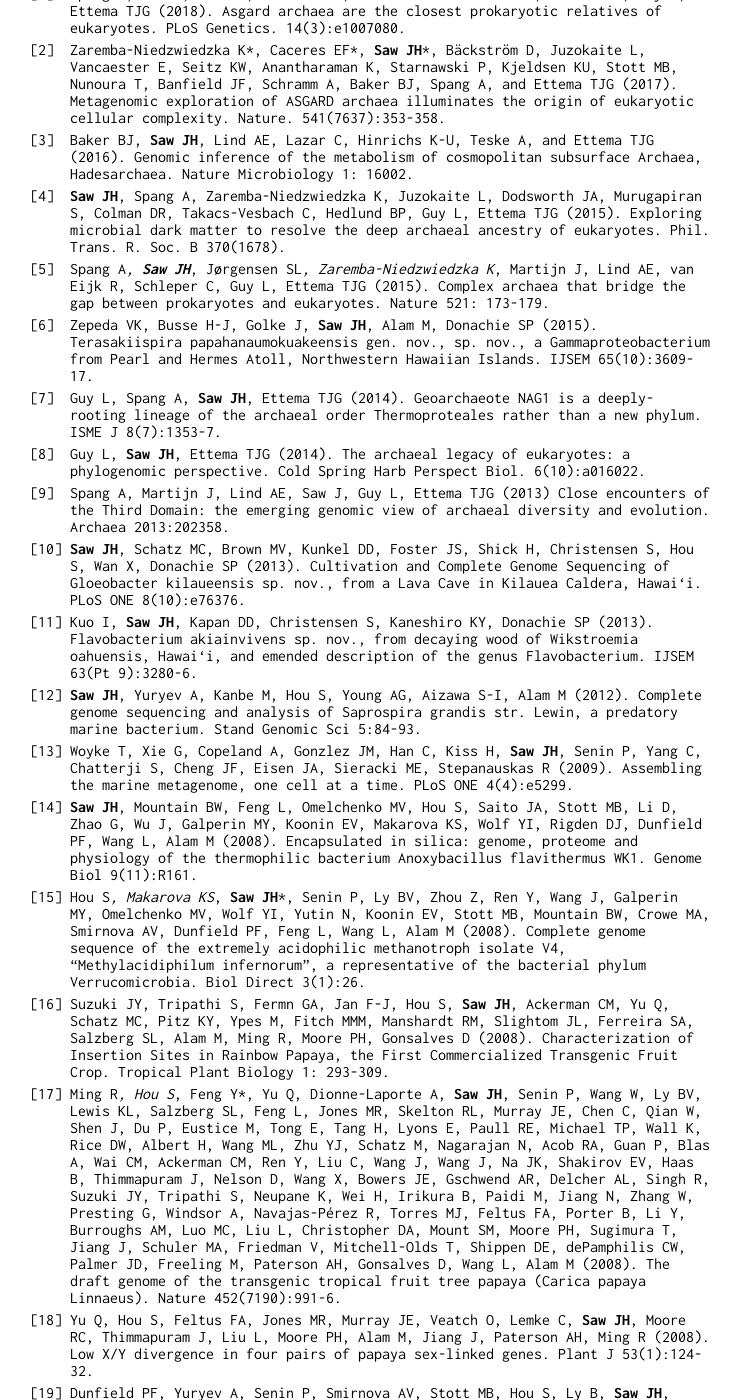
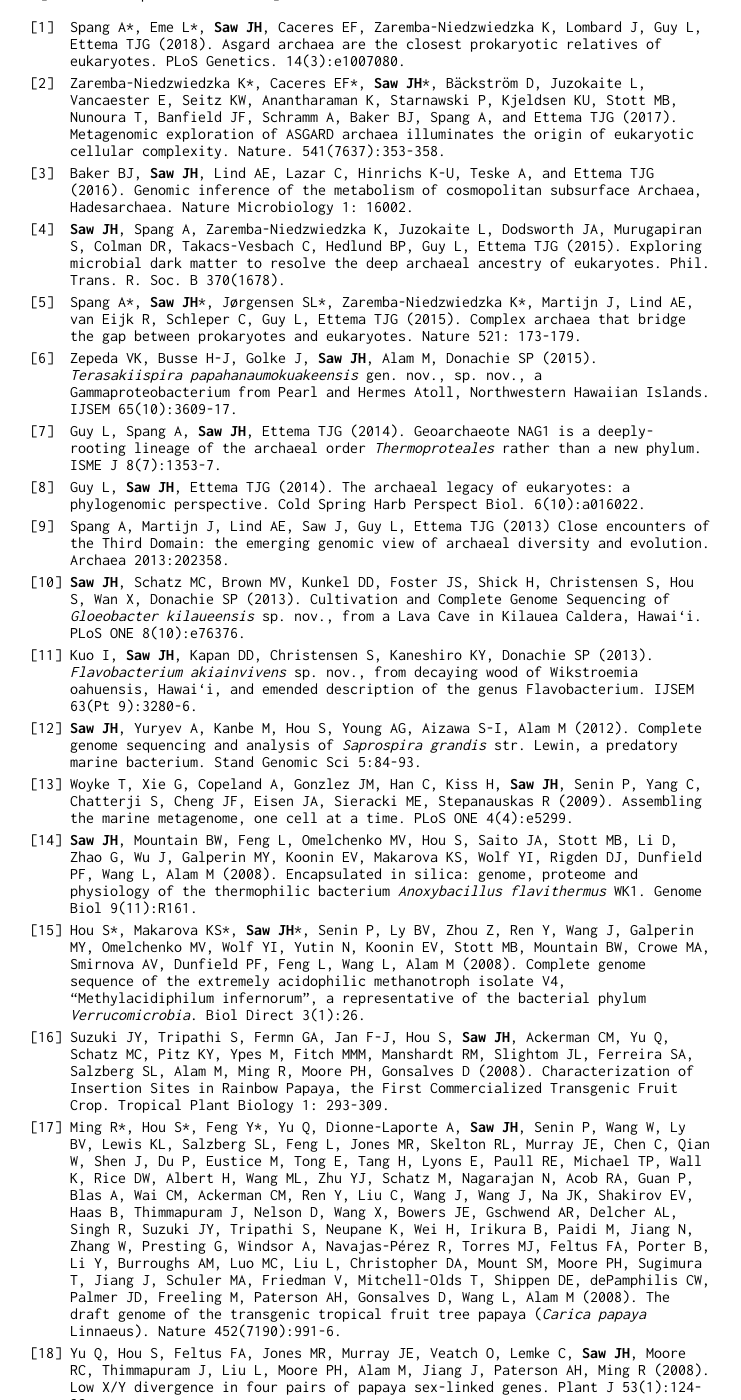
Before and after one commit to jimmysaw/jimmysaw.github.io, a Jekyll site: the page built from pub.md, in a window 1280 px wide and 1400 px high, scrolled down 274 px. Shown: the whole window, without its empty margins (250-991 px from the left). Built offline with Jekyll 4.4.1, drawn with Linux system fonts in a browser that asks for light colours; our own code applies the rules of GitHub Pages for plain Markdown files; part of the change alters nothing that is shown; some of the changed text lies outside the part shown.

Commit message:
edited pub list

```diff
--- a/pub.md
+++ b/pub.md
@@ -6,27 +6,28 @@ is_contact: true
 TODO
 
 ## Published
+[\* denotes equal contribution]
 
-1. Spang A*, Eme L*, **Saw JH**, Caceres EF, Zaremba-Niedzwiedzka K, Lombard J, Guy L, Ettema TJG (2018). Asgard archaea are the closest prokaryotic relatives of eukaryotes. PLoS Genetics. 14(3):e1007080.
+1. Spang A\*, Eme L\*, **Saw JH**, Caceres EF, Zaremba-Niedzwiedzka K, Lombard J, Guy L, Ettema TJG (2018). Asgard archaea are the closest prokaryotic relatives of eukaryotes. PLoS Genetics. 14(3):e1007080.
 1. Zaremba-Niedzwiedzka K\*, Caceres EF\*, **Saw JH**\*, Bäckström D, Juzokaite L, Vancaester E, Seitz KW, Anantharaman K, Starnawski P, Kjeldsen KU, Stott MB, Nunoura T, Banfield JF, Schramm A, Baker BJ, Spang A, and Ettema TJG (2017). Metagenomic exploration of ASGARD archaea illuminates the origin of eukaryotic cellular complexity. Nature. 541(7637):353-358.
 1. Baker BJ, **Saw JH**, Lind AE, Lazar C, Hinrichs K-U, Teske A, and Ettema TJG (2016). Genomic inference of the metabolism of cosmopolitan subsurface Archaea, Hadesarchaea. Nature Microbiology 1: 16002.
 1. **Saw JH**, Spang A, Zaremba-Niedzwiedzka K, Juzokaite L, Dodsworth JA, Murugapiran S, Colman DR, Takacs-Vesbach C, Hedlund BP, Guy L, Ettema TJG (2015). Exploring microbial dark matter to resolve the deep archaeal ancestry of eukaryotes. Phil. Trans. R. Soc. B 370(1678).
-1. Spang A*, **Saw JH***, Jørgensen SL*, Zaremba-Niedzwiedzka K*, Martijn J, Lind AE, van Eijk R, Schleper C, Guy L, Ettema TJG (2015). Complex archaea that bridge the gap between prokaryotes and eukaryotes. Nature 521: 173-179.
-1. Zepeda VK, Busse H-J, Golke J, **Saw JH**, Alam M, Donachie SP (2015). Terasakiispira papahanaumokuakeensis gen. nov., sp. nov., a Gammaproteobacterium from Pearl and Hermes Atoll, Northwestern Hawaiian Islands. IJSEM 65(10):3609-17.
-1. Guy L, Spang A, **Saw JH**, Ettema TJG (2014). Geoarchaeote NAG1 is a deeply-rooting lineage of the archaeal order Thermoproteales rather than a new phylum. ISME J 8(7):1353-7.
+1. Spang A\*, **Saw JH**\*, Jørgensen SL\*, Zaremba-Niedzwiedzka K\*, Martijn J, Lind AE, van Eijk R, Schleper C, Guy L, Ettema TJG (2015). Complex archaea that bridge the gap between prokaryotes and eukaryotes. Nature 521: 173-179.
+1. Zepeda VK, Busse H-J, Golke J, **Saw JH**, Alam M, Donachie SP (2015). *Terasakiispira papahanaumokuakeensis* gen. nov., sp. nov., a Gammaproteobacterium from Pearl and Hermes Atoll, Northwestern Hawaiian Islands. IJSEM 65(10):3609-17.
+1. Guy L, Spang A, **Saw JH**, Ettema TJG (2014). Geoarchaeote NAG1 is a deeply-rooting lineage of the archaeal order *Thermoproteales* rather than a new phylum. ISME J 8(7):1353-7.
 1. Guy L, **Saw JH**, Ettema TJG (2014). The archaeal legacy of eukaryotes: a phylogenomic perspective. Cold Spring Harb Perspect Biol. 6(10):a016022.
 1. Spang A, Martijn J, Lind AE, Saw J, Guy L, Ettema TJG (2013) Close encounters of the Third Domain: the emerging genomic view of archaeal diversity and evolution. Archaea 2013:202358.
-1. **Saw JH**, Schatz MC, Brown MV, Kunkel DD, Foster JS, Shick H, Christensen S, Hou S, Wan X, Donachie SP (2013).  Cultivation and Complete Genome Sequencing of Gloeobacter kilaueensis sp. nov., from a Lava Cave in Kilauea Caldera, Hawai‘i. PLoS ONE 8(10):e76376.
-1. Kuo I, **Saw JH**, Kapan DD, Christensen S, Kaneshiro KY, Donachie SP (2013). Flavobacterium akiainvivens sp. nov., from decaying wood of Wikstroemia oahuensis, Hawai‘i, and emended description of the genus Flavobacterium. IJSEM 63(Pt 9):3280-6.
-1. **Saw JH**, Yuryev A, Kanbe M, Hou S, Young AG, Aizawa S-I, Alam M (2012). Complete genome sequencing and analysis of Saprospira grandis str. Lewin, a predatory marine bacterium. Stand Genomic Sci 5:84-93.
+1. **Saw JH**, Schatz MC, Brown MV, Kunkel DD, Foster JS, Shick H, Christensen S, Hou S, Wan X, Donachie SP (2013).  Cultivation and Complete Genome Sequencing of *Gloeobacter kilaueensis* sp. nov., from a Lava Cave in Kilauea Caldera, Hawai‘i. PLoS ONE 8(10):e76376.
+1. Kuo I, **Saw JH**, Kapan DD, Christensen S, Kaneshiro KY, Donachie SP (2013). *Flavobacterium akiainvivens* sp. nov., from decaying wood of Wikstroemia oahuensis, Hawai‘i, and emended description of the genus Flavobacterium. IJSEM 63(Pt 9):3280-6.
+1. **Saw JH**, Yuryev A, Kanbe M, Hou S, Young AG, Aizawa S-I, Alam M (2012). Complete genome sequencing and analysis of *Saprospira grandis* str. Lewin, a predatory marine bacterium. Stand Genomic Sci 5:84-93.
 1. Woyke T, Xie G, Copeland A, Gonzlez JM, Han C, Kiss H, **Saw JH**, Senin P, Yang C, Chatterji S, Cheng JF, Eisen JA, Sieracki ME, Stepanauskas R (2009). Assembling the marine metagenome, one cell at a time. PLoS ONE 4(4):e5299.
-1. **Saw JH**, Mountain BW, Feng L, Omelchenko MV, Hou S, Saito JA, Stott MB, Li D, Zhao G, Wu J, Galperin MY, Koonin EV, Makarova KS, Wolf YI, Rigden DJ, Dunfield PF, Wang L, Alam M (2008). Encapsulated in silica: genome, proteome and physiology of the thermophilic bacterium Anoxybacillus flavithermus WK1. Genome Biol 9(11):R161.
-1. Hou S*, Makarova KS*, **Saw JH***, Senin P, Ly BV, Zhou Z, Ren Y, Wang J, Galperin MY, Omelchenko MV, Wolf YI, Yutin N, Koonin EV, Stott MB, Mountain BW, Crowe MA, Smirnova AV, Dunfield PF, Feng L, Wang L, Alam M (2008). Complete genome sequence of the extremely acidophilic methanotroph isolate V4, “Methylacidiphilum infernorum”, a representative of the bacterial phylum Verrucomicrobia. Biol Direct 3(1):26.
+1. **Saw JH**, Mountain BW, Feng L, Omelchenko MV, Hou S, Saito JA, Stott MB, Li D, Zhao G, Wu J, Galperin MY, Koonin EV, Makarova KS, Wolf YI, Rigden DJ, Dunfield PF, Wang L, Alam M (2008). Encapsulated in silica: genome, proteome and physiology of the thermophilic bacterium *Anoxybacillus flavithermus* WK1. Genome Biol 9(11):R161.
+1. Hou S\*, Makarova KS\*, **Saw JH**\*, Senin P, Ly BV, Zhou Z, Ren Y, Wang J, Galperin MY, Omelchenko MV, Wolf YI, Yutin N, Koonin EV, Stott MB, Mountain BW, Crowe MA, Smirnova AV, Dunfield PF, Feng L, Wang L, Alam M (2008). Complete genome sequence of the extremely acidophilic methanotroph isolate V4, “Methylacidiphilum infernorum”, a representative of the bacterial phylum *Verrucomicrobia*. Biol Direct 3(1):26.
 1. Suzuki JY, Tripathi S, Fermn GA, Jan F-J, Hou S, **Saw JH**, Ackerman CM, Yu Q, Schatz MC, Pitz KY, Ypes M, Fitch MMM, Manshardt RM, Slightom JL, Ferreira SA, Salzberg SL, Alam M, Ming R, Moore PH, Gonsalves D (2008). Characterization of Insertion Sites in Rainbow Papaya, the First Commercialized Transgenic Fruit Crop. Tropical Plant Biology 1: 293-309.
-1. Ming R*, Hou S*, Feng Y*, Yu Q, Dionne-Laporte A, **Saw JH**, Senin P, Wang W, Ly BV, Lewis KL, Salzberg SL, Feng L, Jones MR, Skelton RL, Murray JE, Chen C, Qian W, Shen J, Du P, Eustice M, Tong E, Tang H, Lyons E, Paull RE, Michael TP, Wall K, Rice DW, Albert H, Wang ML, Zhu YJ, Schatz M, Nagarajan N, Acob RA, Guan P, Blas A, Wai CM, Ackerman CM, Ren Y, Liu C, Wang J, Wang J, Na JK, Shakirov EV, Haas B, Thimmapuram J, Nelson D, Wang X, Bowers JE, Gschwend AR, Delcher AL, Singh R, Suzuki JY, Tripathi S, Neupane K, Wei H, Irikura B, Paidi M, Jiang N, Zhang W, Presting G, Windsor A, Navajas-Pérez R, Torres MJ, Feltus FA, Porter B, Li Y, Burroughs AM, Luo MC, Liu L, Christopher DA, Mount SM, Moore PH, Sugimura T, Jiang J, Schuler MA, Friedman V, Mitchell-Olds T, Shippen DE, dePamphilis CW, Palmer JD, Freeling M, Paterson AH, Gonsalves D, Wang L, Alam M (2008). The draft genome of the transgenic tropical fruit tree papaya (Carica papaya Linnaeus). Nature 452(7190):991-6.
+1. Ming R\*, Hou S\*, Feng Y\*, Yu Q, Dionne-Laporte A, **Saw JH**, Senin P, Wang W, Ly BV, Lewis KL, Salzberg SL, Feng L, Jones MR, Skelton RL, Murray JE, Chen C, Qian W, Shen J, Du P, Eustice M, Tong E, Tang H, Lyons E, Paull RE, Michael TP, Wall K, Rice DW, Albert H, Wang ML, Zhu YJ, Schatz M, Nagarajan N, Acob RA, Guan P, Blas A, Wai CM, Ackerman CM, Ren Y, Liu C, Wang J, Wang J, Na JK, Shakirov EV, Haas B, Thimmapuram J, Nelson D, Wang X, Bowers JE, Gschwend AR, Delcher AL, Singh R, Suzuki JY, Tripathi S, Neupane K, Wei H, Irikura B, Paidi M, Jiang N, Zhang W, Presting G, Windsor A, Navajas-Pérez R, Torres MJ, Feltus FA, Porter B, Li Y, Burroughs AM, Luo MC, Liu L, Christopher DA, Mount SM, Moore PH, Sugimura T, Jiang J, Schuler MA, Friedman V, Mitchell-Olds T, Shippen DE, dePamphilis CW, Palmer JD, Freeling M, Paterson AH, Gonsalves D, Wang L, Alam M (2008). The draft genome of the transgenic tropical fruit tree papaya (*Carica papaya* Linnaeus). Nature 452(7190):991-6.
 1. Yu Q, Hou S, Feltus FA, Jones MR, Murray JE, Veatch O, Lemke C, **Saw JH**, Moore RC, Thimmapuram J, Liu L, Moore PH, Alam M, Jiang J, Paterson AH, Ming R (2008). Low X/Y divergence in four pairs of papaya sex-linked genes. Plant J 53(1):124-32.
-1. Dunfield PF, Yuryev A, Senin P, Smirnova AV, Stott MB, Hou S, Ly B, **Saw JH**, Zhou Z, Ren Y, Wang J, Mountain BW, Crowe MA, Weatherby TM, Bodelier PL, Liesack W, Feng L, Wang L, Alam M (2007). Methane oxidation by an extremely acidophilic bacterium of the phylum Verrucomicrobia. Nature 450(7171):879-82.
+1. Dunfield PF, Yuryev A, Senin P, Smirnova AV, Stott MB, Hou S, Ly B, **Saw JH**, Zhou Z, Ren Y, Wang J, Mountain BW, Crowe MA, Weatherby TM, Bodelier PL, Liesack W, Feng L, Wang L, Alam M (2007). Methane oxidation by an extremely acidophilic bacterium of the phylum *Verrucomicrobia*. Nature 450(7171):879-82.
 1. Chen C, Yu Q, Hou S, Li Y, Eustice M, Skelton RL, Veatch O, Herdes R, Diebold L, Saw J, Feng Y, Qian W, Bynum L, Wang L, Moore PH, Paull RE, Alam M, Ming R (2007). Construction of a Sequence-Tagged High Density Genetic Map of Papaya. Genetics 177(4):2481-91.
 1. Yu Q, Hou S, Hobza R, Feltus FA, Wang X, Jin W, Skelton RL, Blas A, Lemke C, **Saw JH**, Moore PH, Alam M, Jiang J, Paterson AH, Vyskot B, Ming R (2007). Chromosomal location and gene paucity of the male specific region on papaya Y chromosome. Mol Genet Genomics 278(2):177-85.
-1. Hou S, **Saw JH**, Lee KS, Freitas TA, Belisle C, Kawarabayasi Y, Donachie SP, Galperin MY, Koonin EV, Makarova KS, Omelchenko MV, Sorokin A, Wolf Y, Li Q, Keum YS, Campbell S, Denery J, Aizawa S-I, Shibata S, Malaho  A and Alam M (2004). Genome sequence of the deep-sea gamma-proteobacterium Idiomarina loihiensis reveals amino acid fermentation as a source of carbon and energy. PNAS 101 (52): 18036-18041.
+1. Hou S, **Saw JH**, Lee KS, Freitas TA, Belisle C, Kawarabayasi Y, Donachie SP, Galperin MY, Koonin EV, Makarova KS, Omelchenko MV, Sorokin A, Wolf Y, Li Q, Keum YS, Campbell S, Denery J, Aizawa S-I, Shibata S, Malaho  A and Alam M (2004). Genome sequence of the deep-sea gamma-proteobacterium *Idiomarina loihiensis* reveals amino acid fermentation as a source of carbon and energy. PNAS 101 (52): 18036-18041.
 1. Yu HS, **Saw JH**, Hou S, Larsen RW, Watts KJ, Johnson MS, Zimmer MA, Ordal GW, Taylor BL, Alam M (2002). Aerotactic responses in bacteria to photoreleased oxygen. FEMS Microbiol Lett 217(2):237-42.
```
